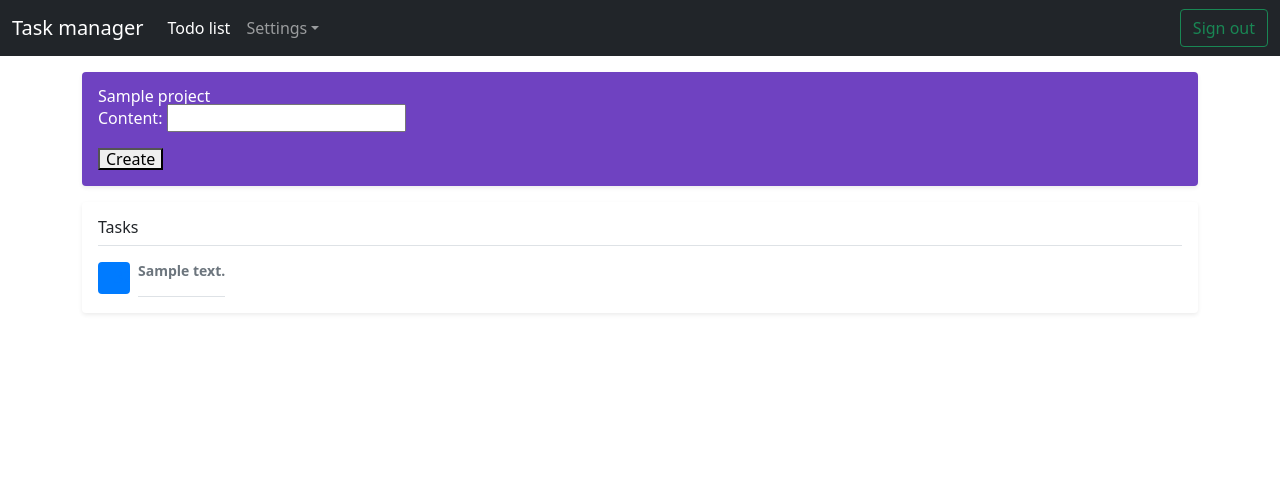
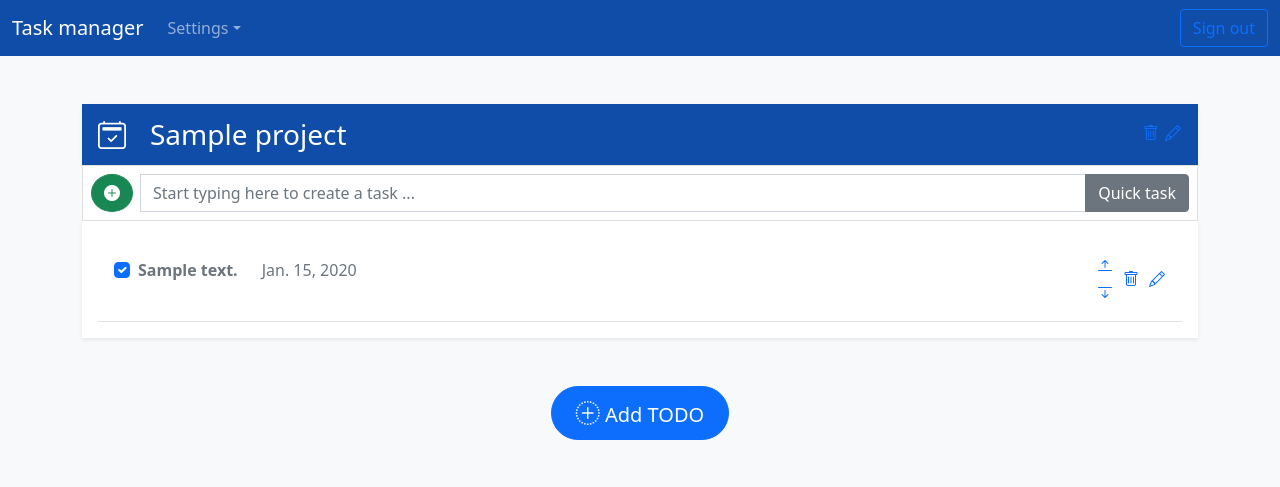
Before and after one commit to YevheniyEvt/task_app, a Django app: page /projects/ in a window 1280 px wide. Shown: the top 487 px of the page. Run offline with Django 5.2, Linux system fonts and the light colour scheme; a user stored in the database is signed in; tables that the repository leaves empty hold one stand-in row (values such as "Sample post").

Commit message:
add style, change templates (ad new, improve previous)

```diff
--- a/static/account/login.css
+++ b/static/account/login.css
@@ -1,3 +1,5 @@
+/* It is from bootstrap examples*/
+
 html,
 body {
   height: 100%;
--- a/static/base.css
+++ b/static/base.css
@@ -1,3 +1,5 @@
+/* It is from bootstrap examples*/
+
 /*
  * Globals
  */
--- /dev/null
+++ b/static/js/offcanvas.js
@@ -0,0 +1,7 @@
+(function () {
+  'use strict'
+
+  document.querySelector('#navbarSideCollapse').addEventListener('click', function () {
+    document.querySelector('.offcanvas-collapse').classList.toggle('open')
+  })
+})()
--- a/static/todo_list/todo_list.css
+++ b/static/todo_list/todo_list.css
@@ -1,3 +1,6 @@
+
+/* It is from bootstrap examples*/
+
 html,
 body {
   overflow-x: hidden; /* Prevent scroll on narrow devices */
@@ -18,7 +21,7 @@ body {
     padding-left: 1rem;
     overflow-y: auto;
     visibility: hidden;
-    background-color: #343a40;
+    background-color: #104da8;
     transition: transform .3s ease-in-out, visibility .3s ease-in-out;
   }
   .offcanvas-collapse.open {
@@ -50,7 +53,7 @@ body {
   padding-top: .75rem;
   padding-bottom: .75rem;
   font-size: .875rem;
-  color: #6c757d;
+  color: #104da8;
 }
 
 .nav-underline .nav-link:hover {
@@ -59,9 +62,14 @@ body {
 
 .nav-underline .active {
   font-weight: 500;
-  color: #343a40;
+  color: #104da8;
 }
 
 .text-white-50 { color: rgba(255, 255, 255, .5); }
 
-.bg-purple { background-color: #6f42c1; }
+.bg-blue { background-color: #104da8; }
+
+
+.form-display {
+  display:inline;
+}
--- a/task_manager/urls.py
+++ b/task_manager/urls.py
@@ -29,6 +29,7 @@ urlpatterns = [
     path('', RedirectView.as_view(pattern_name="projects:projects_list", permanent=False)),
     path('admin/', admin.site.urls),
 
-    path('', include('allauth.urls')),
+    path('accounts/', include('allauth.urls')),
+    path('logout/', RedirectView.as_view(pattern_name="account_logout", permanent=False)),
     path('projects/', include('todo_list.urls')),
 ]
--- a/templates/account/login.html
+++ b/templates/account/login.html
@@ -18,12 +18,6 @@
       <input type="password" name="password" autocomplete="current-password" class="form-control" id="floatingPassword" placeholder="Password">
       <label for="floatingPassword">Password</label>
     </div>
-
-    <div class="checkbox mb-3">
-      <label>
-        <input type="checkbox" name="remember" value="remember-me"> Remember me
-      </label>
-    </div>
     <button class="w-100 btn btn-lg btn-primary" type="submit">Sign in</button>
     <p class="mt-5 mb-3 text-muted">If you don't have account please <a href="{{ signup_url }}">Sign up</a></p>
   </form>
--- a/templates/base.html
+++ b/templates/base.html
@@ -6,11 +6,13 @@
       <meta charset="UTF-8">
       <meta name="viewport" content="width=device-width, initial-scale=1.0">
       <link href="https://cdn.jsdelivr.net/npm/bootstrap@5.0.2/dist/css/bootstrap.min.css" rel="stylesheet" integrity="sha384-EVSTQN3/azprG1Anm3QDgpJLIm9Nao0Yz1ztcQTwFspd3yD65VohhpuuCOmLASjC" crossorigin="anonymous">
+      <link rel="stylesheet" href="https://cdn.jsdelivr.net/npm/bootstrap-icons@1.11.3/font/bootstrap-icons.min.css">
+
       <title>TODO</title>
       {% block head %}
       {% endblock head %}
   </head>
-<body class=""bg-light">
+  <body class="bg-light">
 
     {% block login %}
     {% endblock login %}
@@ -18,13 +20,9 @@
     {%block projects_list%}
     {%endblock%}
 
-  {% block content %}
-  {% endblock content %}
-
-  {%block projects_create%}
-  {%endblock%}
+    {% block script %}
+    {% endblock script %}
 
     <script src="https://cdn.jsdelivr.net/npm/bootstrap@5.0.2/dist/js/bootstrap.bundle.min.js" integrity="sha384-MrcW6ZMFYlzcLA8Nl+NtUVF0sA7MsXsP1UyJoMp4YLEuNSfAP+JcXn/tWtIaxVXM" crossorigin="anonymous"></script>
   </body>
-
 </html>
--- a/templates/navbar.html
+++ b/templates/navbar.html
@@ -1,17 +1,14 @@
-
 {% load static %}
 
-<nav class="navbar navbar-expand-lg fixed-top navbar-dark bg-dark" aria-label="Main navigation">
+<nav class="navbar navbar-expand-lg fixed-top navbar-dark bg-blue " aria-label="Main navigation">
   <div class="container-fluid">
-    <a class="navbar-brand" href="#">Task manager</a>
+    <a class="navbar-brand" href="{% url 'projects:projects_list' %}">Task manager</a>
     <button class="navbar-toggler p-0 border-0" type="button" id="navbarSideCollapse" aria-label="Toggle navigation">
       <span class="navbar-toggler-icon"></span>
     </button>
+
     <div class="navbar-collapse offcanvas-collapse" id="navbarsExampleDefault">
       <ul class="navbar-nav me-auto mb-2 mb-lg-0">
-        <li class="nav-item">
-          <a class="nav-link active" aria-current="page" href="{% url 'projects:projects_list' %}">Todo list</a>
-        </li>
         <li class="nav-item dropdown">
           <a class="nav-link dropdown-toggle" href="#" id="dropdown01" data-bs-toggle="dropdown" aria-expanded="false">Settings</a>
           <ul class="dropdown-menu" aria-labelledby="dropdown01">
@@ -20,10 +17,14 @@
           </ul>
         </li>
       </ul>
-        <form action="{% url 'account_logout' %}" method="post">
+        <form action="{% url 'account_logout' %}" method="post" class="d-flex">
           {% csrf_token %}
-          <button type="submit" class="btn btn-outline-success">Sign out</button>
+          <button type="submit" class="btn btn-outline-primary">Sign out</button>
         </form>
     </div>
   </div>
 </nav>
+
+{% block script %}
+<script src="{% static 'js/offcanvas.js' %}"></script>
+{% endblock script %}
--- a/templates/todo_list/project_form.html
+++ b/templates/todo_list/project_form.html
@@ -1,11 +1,21 @@
-{%block projects_create%}
+{% load static %}
 
-<div>
-    <form action="{% url 'projects:projects_create' %}" method="post">
-        {%csrf_token%}
-        {{form}}
-        <button type="submit">Create</button>
-    </form>
+<div class="d-flex justify-content-between p-3 my-5 mb-0 text-white bg-blue  shadow-sm">
+  <div>
+    <h1 class="h3 mb-0 text-white lh-1"><i class="bi bi-calendar2-check fs-3 me-4"></i>{{project.name}}</h1>
+  </div>
+  <div>
+  <form action="{% url 'projects:projects_delete' project.id %}" method="post" class="form-display">
+    {% csrf_token %}
+    <button type="submit" class="btn btn-link p-0 m-0 align-baseline">
+    <i class="bi bi-trash "></i>
+    </button>
+  </form>
+  <form action="" method="post" class="form-display">
+    {% csrf_token %}
+    <button type="submit" class="btn btn-link p-0 m-0 align-baseline">
+    <i class="bi bi-pencil"></i>
+    </button>
+  </form>
+  </div>
 </div>
-
-{%endblock%}
--- a/templates/todo_list/project_list.html
+++ b/templates/todo_list/project_list.html
@@ -11,24 +11,27 @@
 
 <main class="container">
 {% for project in projects %}
-  <div class="d-flex align-items-center p-3 my-3 text-white bg-purple rounded shadow-sm">
-    <div class="lh-1">
-      <h1 class="h6 mb-0 text-white lh-1">{{project.name}}</h1>
-      {% include 'todo_list/task_form.html' with project_id=project.id %}
-    </div>
-  </div>
-  <div class="my-3 p-3 bg-body rounded shadow-sm">
-    <h6 class="border-bottom pb-2 mb-0">Tasks</h6>
+
+  {% include 'todo_list/project_form.html' with project=project %}
+  {% include 'todo_list/task_form.html' with project_id=project.id %}
+
+  <div class="p-3 bg-body custom-rounded  shadow-sm">
     {% for task in project.tasks.all %}
-      <div class="d-flex text-muted pt-3">
-        <svg class="bd-placeholder-img flex-shrink-0 me-2 rounded" width="32" height="32" xmlns="http://www.w3.org/2000/svg" role="img" aria-label="Placeholder: 32x32" preserveAspectRatio="xMidYMid slice" focusable="false"><title>Placeholder</title><rect width="100%" height="100%" fill="#007bff"/><text x="50%" y="50%" fill="#007bff" dy=".3em">32x32</text></svg>
-        <p class="pb-3 mb-0 small lh-sm border-bottom">
-          <strong class="d-block text-gray-dark">{{task.content}}</strong>
-        </p>
-      </div>
+    {% include 'todo_list/task_list.html' with task=task %}
     {% endfor %}
   </div>
+
 {% endfor %}
 </main>
 
+<div class="d-flex justify-content-center my-5">
+  <form action="{% url 'projects:projects_create' %}" method="post">
+      {%csrf_token%}
+      <button type="submit" class="btn btn-primary rounded-pill px-4  btn-lg">
+        <i class="bi bi-plus-circle-dotted fs-4 "></i>
+        Add TODO
+    </button>
+  </form>
+</div>
+
 {%endblock%}
--- a/templates/todo_list/task_form.html
+++ b/templates/todo_list/task_form.html
@@ -1,8 +1,10 @@
+{% load static %}
 
-<div>
-    <form action="{% url 'projects:task_create' project_id  %}" method="post">
-        {%csrf_token%}
-        {{ form.as_p }}
-        <button type="submit">Create</button>
-    </form>
-</div>
+<form class="card p-2 bg-grey rounded-0" action="{% url 'projects:task_create' project_id %}" method="post">
+    {%csrf_token%}
+    <div class="input-group ">
+    <button type="button" class="btn btn-success rounded-circle me-2"><i class="bi bi-plus-circle-fill"></i></button>
+    <input type="text" class="form-control" placeholder="Start typing here to create a task ..." name="content" autocomplete="off" required>
+    <button type="submit" class="btn btn-secondary">Quick task</button>
+    </div>
+</form>
--- /dev/null
+++ b/templates/todo_list/task_list.html
@@ -0,0 +1,41 @@
+  {% load static %}
+
+<div class="d-flex justify-content-between align-items-center p-3 text-muted pt-3 border-bottom">
+<div class="form-check  ">
+    <input class="form-check-input" type="checkbox" value="" id="{{task.id}}" {% if task.completed %} checked {% endif %}>
+    <label class="form-check-label d-flex" for="{{task.id}}">
+    <strong class="d-block text-gray-dark me-4">{{task.content}}</strong>
+    <p class="me-4 d-flex justify-content-between align-items-center ">{{task.deadline}}</p>
+    </label>
+</div>
+
+<div class="d-flex align-items-center">
+    <div class="d-grid gap-0 me-2">
+    <form action="" method="post" class="form-display">
+    {% csrf_token %}
+    <button type="submit" class="btn btn-link p-0 m-0 align-baseline ">
+        <i class="bi bi-arrow-bar-up fc-5"></i>
+    </button>
+    </form>
+    <form action="" method="post" class="form-display">
+    {% csrf_token %}
+    <button type="submit" class="btn btn-link p-0 m-0 align-baseline ">
+        <i class="bi bi-arrow-bar-down fc-5"></i>
+    </button>
+    </form>
+    </div>
+
+    <form action="{% url 'projects:task_delete' task.id %}" method="post" class="form-display">
+    {% csrf_token %}
+    <button type="submit" class="btn btn-link p-0 m-0 align-baseline me-2">
+        <i class="bi bi-trash"></i>
+    </button>
+    </form>
+    <form action="" method="post" class="form-display">
+    {% csrf_token %}
+    <button type="submit" class="btn btn-link p-0 m-0 align-baseline">
+        <i class="bi bi-pencil"></i>
+    </button>
+    </form>
+</div>
+</div>
```
Also changed, not shown: todo_list/migrations/0002_alter_task_deadline.py (added). Lines whose indentation alone changed are shown as unchanged.
